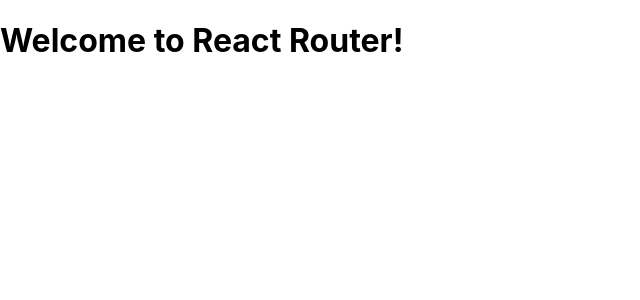
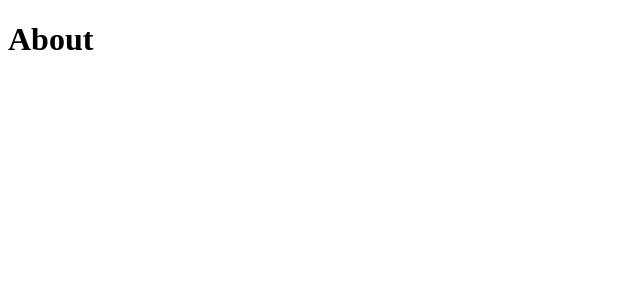
Before and after one commit to Kuan314/PersonalWebsite, a React (Create React App) app: page /about in a window 1280 px wide. Shown: the top 300 px of the page, without its empty margins (0-640 px from the left). Built offline with nearby package versions, Linux system fonts and the light colour scheme.

Commit message:
add react router

```diff
--- a/src/App.jsx
+++ b/src/App.jsx
@@ -1,6 +1,7 @@
-import { Routes, Route} from 'react-router-dom';
+import { Routes, Route } from 'react-router-dom';
 import styled from 'styled-components';
-import Home from './component/Home';
+import { About } from './pages/About';
+import { Home } from './pages/Home';
 
 /**
  * Components
@@ -11,13 +12,11 @@ const Header = styled.header`
 
 const App = () => {
     return (
-		<div className="App">
-			<h1>Welcome to React Router!</h1>
 			<Routes>
 				<Route path="/" element={<Home />} />
+				<Route path="/about" element={<About />} />
 			</Routes>
-		</div>
-	)
+		)
 }
 
 export default App;
--- a/src/index.js
+++ b/src/index.js
@@ -1,6 +1,5 @@
 import React from 'react';
 import ReactDOM from 'react-dom/client';
-import './index.css';
 import App from './App';
 import reportWebVitals from './reportWebVitals';
 import { BrowserRouter } from 'react-router-dom';
--- /dev/null
+++ b/src/pages/About.js
@@ -0,0 +1,3 @@
+export function About() {
+    return <h1>About</h1>
+};
--- /dev/null
+++ b/src/pages/Home.js
@@ -0,0 +1,3 @@
+export function Home() {
+    return <h1>Home</h1>
+};
--- /dev/null
+++ b/src/pages/Travel.js
@@ -0,0 +1,3 @@
+export function Travel() {
+    return <h1>Travel</h1>
+};
```
Also changed, not shown: package.json (line endings or trailing spaces), public/robots.txt (deleted), 1 other file (tests, documents, lock files or other folders).
